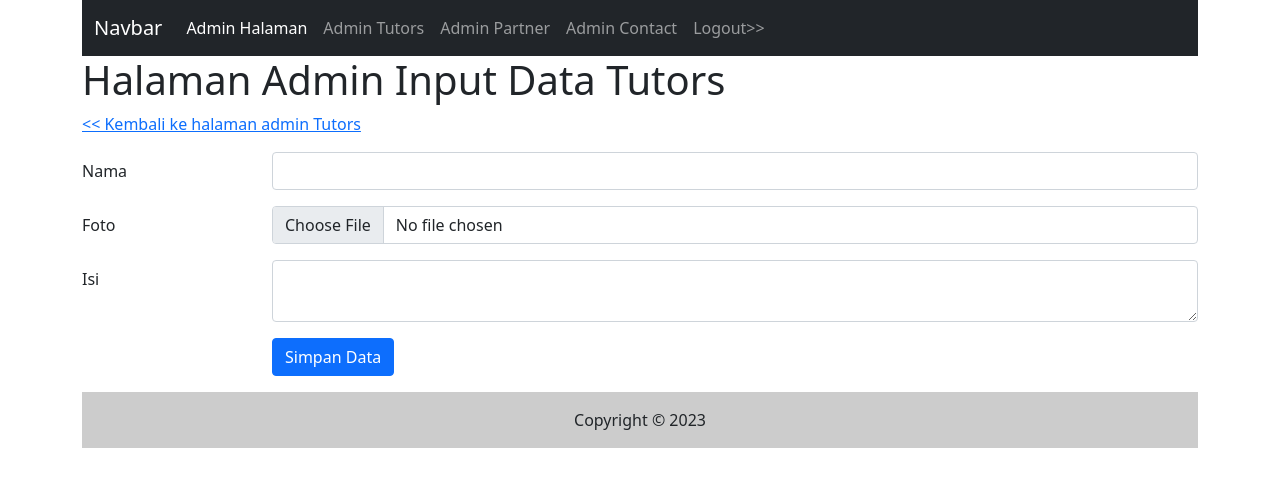
After one commit to d00h4n/tutorial_companywebsite, a PHP site: page /website-company-profile/admin/tutors_input.php in a window 1280 px wide. The commit adds this page. Shown: the top 487 px of the page. Run offline with PHP 8.4, Linux system fonts and the light colour scheme; some libraries are stand-ins or nearby versions.

Commit message:
tutors input

```diff
--- a/admin/inc_header.php
+++ b/admin/inc_header.php
@@ -1,6 +1,6 @@
 <?php
 include("../inc/inc_koneksi.php");
-
+include("../inc/inc_fungsi.php");
 ?>
 
 <!DOCTYPE html>
@@ -8,24 +8,28 @@ include("../inc/inc_koneksi.php");
 
 <head>
     <meta charset="UTF-8">
+    <meta http-equiv="X-UA-Compatible" content="IE=edge">
     <meta name="viewport" content="width=device-width, initial-scale=1.0">
     <title>Admin Company Profile</title>
-    <link href="https://cdn.jsdelivr.net/npm/bootstrap@5.0.2/dist/css/bootstrap.min.css" rel="stylesheet" integrity="sha384-EVSTQN3/azprG1Anm3QDgpJLIm9Nao0Yz1ztcQTwFspd3yD65VohhpuuCOmLASjC" crossorigin="anonymous">
+    <script src="https://cdn.jsdelivr.net/npm/popper.js@1.16.0/dist/umd/popper.min.js" integrity="sha384-Q6E9RHvbIyZFJoft+2mJbHaEWldlvI9IOYy5n3zV9zzTtmI3UksdQRVvoxMfooAo" crossorigin="anonymous"></script>
+    <link href="https://cdn.jsdelivr.net/npm/bootstrap@5.0.0-beta3/dist/css/bootstrap.min.css" rel="stylesheet" integrity="sha384-eOJMYsd53ii+scO/bJGFsiCZc+5NDVN2yr8+0RDqr0Ql0h+rP48ckxlpbzKgwra6" crossorigin="anonymous">
     <script src="https://code.jquery.com/jquery-3.5.1.min.js"></script>
-    <script src="https://cdn.jsdelivr.net/npm/popper.js@1.16.0/dist/umd/popper.min.js" integrity="sha384-Q6E9RHvbIyZFJoft+2mJbHaEWldlvI9IOYy5n3zV9zzTtmI3UksdQRVvoxMfooAo" crossorigin="anonymous"></script>
     <script src="https://stackpath.bootstrapcdn.com/bootstrap/4.4.1/js/bootstrap.min.js" integrity="sha384-wfSDF2E50Y2D1uUdj0O3uMBJnjuUD4Ih7YwaYd1iqfktj0Uod8GCExl3Og8ifwB6" crossorigin="anonymous"></script>
+
+
     <link href="https://cdn.jsdelivr.net/npm/summernote@0.8.18/dist/summernote.min.css" rel="stylesheet">
     <script src="https://cdn.jsdelivr.net/npm/summernote@0.8.18/dist/summernote.min.js"></script>
 
     <link href="../css/summernote-image-list.min.css">
     <script src="../js/summernote-image-list.min.js"></script>
-    <script defer src="https://use.fontawesome.com/releases/v5.15.4/js/all.js" integrity="sha384-rOA1PnstxnOBLzCLMcre8ybwbTmemjzdNlILg8O7z1lUkLXozs4DHonlDtnE7fpc" crossorigin="anonymous"></script>
+
+    <link rel="stylesheet" href="https://pro.fontawesome.com/releases/v5.10.0/css/all.css" integrity="sha384-AYmEC3Yw5cVb3ZcuHtOA93w35dYTsvhLPVnYs9eStHfGJvOvKxVfELGroGkvsg+p" crossorigin="anonymous"/>
+
     <style>
-        .image-list-content .col-lg-3 {width: 100%;}
-        .image-list-content img {float: left; width: 20%;}
-        .image-list-content p {float: left; padding-left: 20px;}
-        .image-list-item {padding: 10px 0px 10px 0px;}
-
+        .image-list-content .col-lg-3 { width: 100%;}
+        .image-list-content img { float:left; width: 20%}
+        .image-list-content p { float:left; padding-left:20px}
+        .image-list-item { padding:10px 0px 10px 0px }
     </style>
 </head>
 
@@ -47,12 +51,12 @@ include("../inc/inc_koneksi.php");
                         </li>
                         <li class="nav-item">
                             <a class="nav-link" href="#">Admin Partner</a>
+                        </li>
                         <li class="nav-item">
                             <a class="nav-link" href="#">Admin Contact</a>
                         </li>
                         <li class="nav-item">
-                            <a class="nav-link" href="#">Logout</a>
-                        </li>
+                            <a class="nav-link" href="">Logout>></a>
                         </li>
                     </ul>
                 </div>
--- /dev/null
+++ b/admin/tutors_input.php
@@ -0,0 +1,139 @@
+<?php include("inc_header.php") ?>
+<?php
+$nama       = "";
+
+$isi        = "";
+$foto       = "";
+$foto_name  = "";
+
+$error      = "";
+$sukses     = "";
+
+if(isset($_GET['id'])){
+    $id = $_GET['id'];
+}else{
+    $id = "";
+}
+
+if($id != ""){
+    $sql1   = "select * from tutors where id = '$id'";
+    $q1     = mysqli_query($koneksi,$sql1);
+    $r1     = mysqli_fetch_array($q1);
+    $nama   = $r1['nama'];
+    $isi        = $r1['isi'];
+    $foto   = $r1['foto'];
+
+    if($isi == ''){
+        $error  = "Data tidak ditemukan";
+    }
+}
+
+if (isset($_POST['simpan'])) {
+    $nama      = $_POST['nama'];
+    $isi        = $_POST['isi'];
+
+    if ($nama == '' or $isi == '') {
+        $error     = "Silakan masukkan semua data yakni adalah data isi dan nama.";
+    }
+    //Array ( [foto] => Array ( [name] => Budi Rahardjo.jpg [type] => image/jpeg [tmp_name] => C:\xampp2\tmp\php4FDD.tmp [error] => 0 [size] => 2375701 ) )
+    // print_r($_FILES);
+    if($_FILES['foto']['name']){
+        $foto_name = $_FILES['foto']['name'];
+        $foto_file = $_FILES['foto']['tmp_name'];
+
+        $detail_file = pathinfo($foto_name);
+        $foto_ekstensi = $detail_file['extension'];
+        // Array ( [dirname] => . [basename] => Romi Satrio Wahono.jpg [extension] => jpg [filename] => Romi Satrio Wahono )
+        $ekstensi_yang_diperbolehkan = array("jpg","jpeg","png","gif");
+        if(!in_array($foto_ekstensi,$ekstensi_yang_diperbolehkan)){
+            $error = "Ekstensi yang diperbolehkan adalah jpg, jpeg, png dan gif";
+        }
+
+    }
+
+    if (empty($error)) {
+        if($foto_name){
+            $direktori = "../gambar";
+
+            @unlink($direktori."/$foto"); //delete data
+
+            $foto_name = "tutors_".time()."_".$foto_name;
+            move_uploaded_file($foto_file,$direktori."/".$foto_name);
+
+            $foto = $foto_name;
+        }else{
+            $foto_name = $foto; //memasukkan data dari data yang sebelumnya ada
+        }
+
+        if($id != ""){
+            $sql1   = "update tutors set nama = '$nama',foto='$foto_name',isi='$isi',tgl_isi=now() where id = '$id'";
+        }else{
+            $sql1       = "insert into tutors(nama,foto,isi) values ('$nama','$foto_name','$isi')";
+        }
+
+        $q1         = mysqli_query($koneksi, $sql1);
+        if ($q1) {
+            $sukses     = "Sukses memasukkan data";
+        } else {
+            $error      = "Gagal cuy masukkan data";
+        }
+    }
+}
+
+
+?>
+<h1>Halaman Admin Input Data Tutors</h1>
+<div class="mb-3 row">
+    <a href="tutors.php">
+        << Kembali ke halaman admin Tutors</a>
+</div>
+<?php
+if ($error) {
+?>
+    <div class="alert alert-danger" role="alert">
+        <?php echo $error ?>
+    </div>
+<?php
+}
+?>
+<?php
+if ($sukses) {
+?>
+    <div class="alert alert-primary" role="alert">
+        <?php echo $sukses ?>
+    </div>
+<?php
+}
+?>
+<form action="" method="post" enctype="multipart/form-data">
+    <div class="mb-3 row">
+        <label for="nama" class="col-sm-2 col-form-label">Nama</label>
+        <div class="col-sm-10">
+            <input type="text" class="form-control" id="nama" value="<?php echo $nama ?>" name="nama">
+        </div>
+    </div>
+    <div class="mb-3 row">
+        <label for="foto" class="col-sm-2 col-form-label">Foto</label>
+        <div class="col-sm-10">
+            <?php
+            if($foto){
+                echo "<img src='../gambar/$foto' style='max-height:100px;max-width:100px'/>";
+            }
+            ?>
+            <input type="file" class="form-control" id="foto" name="foto">
+        </div>
+    </div>
+    <div class="mb-3 row">
+        <label for="isi" class="col-sm-2 col-form-label">Isi</label>
+        <div class="col-sm-10">
+            <textarea name="isi" class="form-control" id="summernote"><?php echo $isi ?></textarea>
+        </div>
+    </div>
+    <div class="mb-3 row">
+        <div class="col-sm-2"></div>
+        <div class="col-sm-10">
+            <input type="submit" name="simpan" value="Simpan Data" class="btn btn-primary" />
+        </div>
+    </div>
+</form>
+<?php include("inc_footer.php") ?>
--- a/inc/inc_fungsi.php
+++ b/inc/inc_fungsi.php
@@ -44,14 +44,12 @@ function ambil_isi($id_tulisan){
     $text   = strip_tags($r1['isi']);
     return $text;
 }
-
 function bersihkan_judul($judul){
     $judul_baru     = strtolower($judul);
     $judul_baru     = preg_replace("/[^a-zA-Z0-9\s]/","",$judul_baru);
     $judul_baru     = str_replace(" ","-",$judul_baru);
     return $judul_baru;
 }
-
 function buat_link_halaman($id){
     global $koneksi;
     $sql1    = "select * from halaman where id = '$id'";
@@ -82,3 +80,17 @@ function maximum_kata($isi,$maximum){
     $isi = implode(" ",$array_isi);
     return $isi;
 }
+
+function tutors_foto($id){
+    global $koneksi;
+    $sql1   = "select * from tutors where id = '$id'";
+    $q1     = mysqli_query($koneksi,$sql1);
+    $r1     = mysqli_fetch_array($q1);
+    $foto   = $r1['foto'];
+
+    if($foto){
+        return $foto;
+    }else{
+        return 'tutors_default_picture.png';
+    }
+}
```
Also changed, not shown: admin/tutors.php (added, +116 -0 lines), index.php (+11 -2 lines), gambar/tutors_1698920241_DOOHAN ARVIE-fotor-bg-remover-20231002132825 (2) (1).jpg (added), gambar/tutors_1699179228_DOOHAN ARVIE-fotor-bg-remover-20231002132825 (2) (1).jpg (added).
